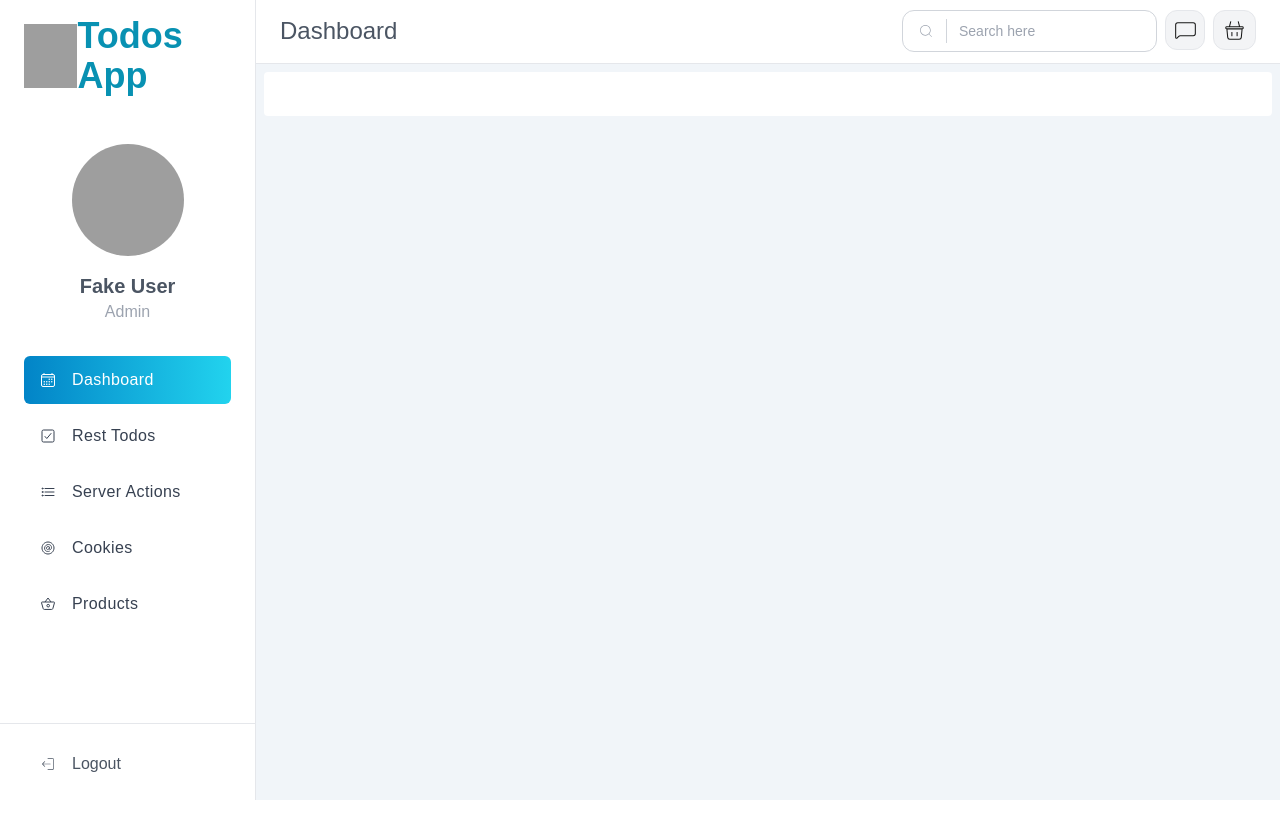
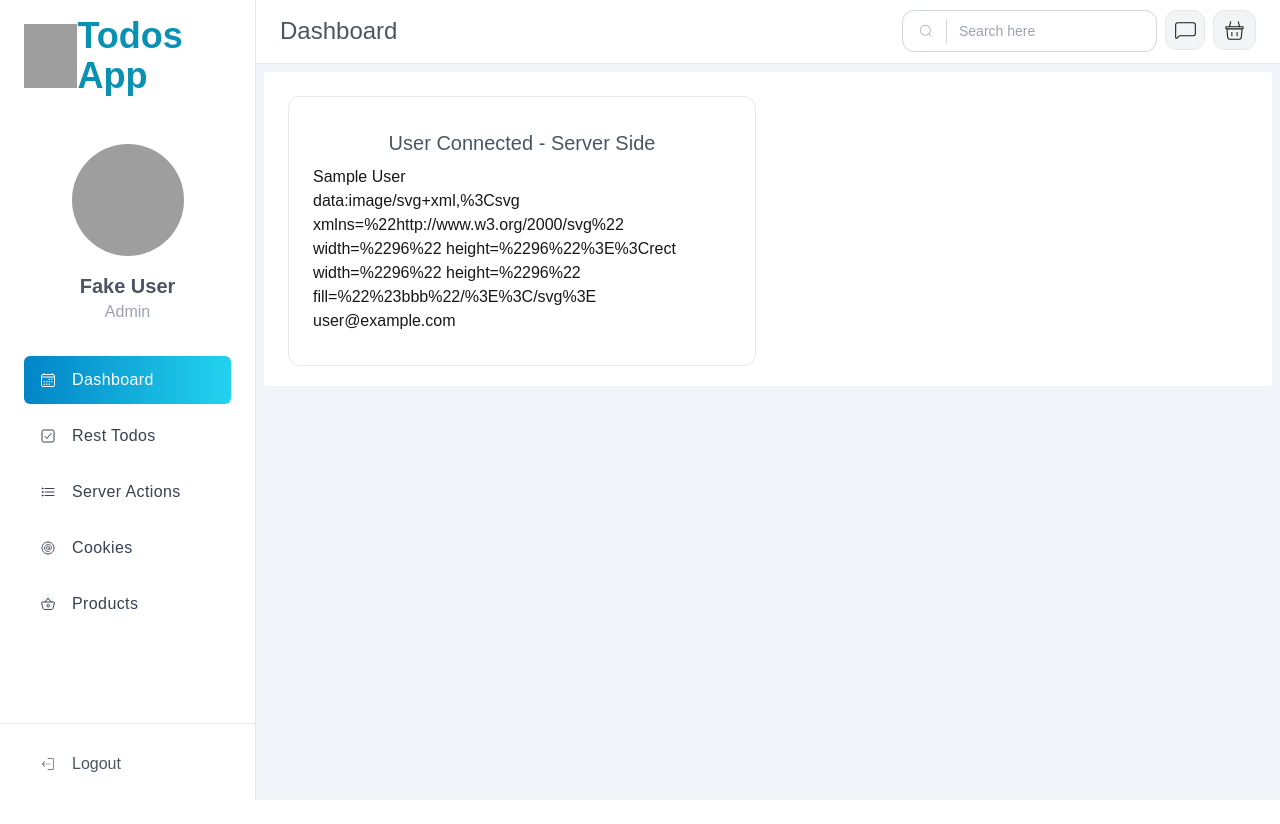
Before and after one commit to lumusitech/frontend-next-todo-app, a Next.js app: page /dashboard in a window 1280 px wide. Built offline with nearby package versions, Linux system fonts and the light colour scheme; no server answers; sample sign-in values are in the browser's storage; grey boxes are pictures that could not be loaded.

Commit message:
feat: add basic info of logged user

```diff
--- a/src/app/dashboard/page.tsx
+++ b/src/app/dashboard/page.tsx
@@ -1,14 +1,31 @@
+import { WidgetItem } from '@/components'
+import { getServerSession } from 'next-auth'
+import { redirect } from 'next/navigation'
+import { authOptions } from '../api/auth/[...nextauth]/route'
+
 export const metadata = {
   title: 'Dashboard Page',
   description: 'Dashboard Page',
 }
 
-export default function DashboardPage() {
+export default async function DashboardPage() {
+  const session = await getServerSession(authOptions)
+
+  if (!session) {
+    redirect('/api/auth/signin')
+  }
+
   return (
     <>
-      <div className='grid gap-6 md:grid-cols-2 lg:grid-cols-3'>
+      <div className='grid gap-6 grid-cols-1 sm:grid-cols-2'>
         {/* TODO: Posibly replace with widgetsGrid component */}
-        {/* <WidgetItem /> */}
+        <WidgetItem title='User Connected - Server Side'>
+          <div className='flex flex-col'>
+            <span>{session.user?.name}</span>
+            <span>{session.user?.image}</span>
+            <span>{session.user?.email}</span>
+          </div>
+        </WidgetItem>
       </div>
     </>
   )
```
